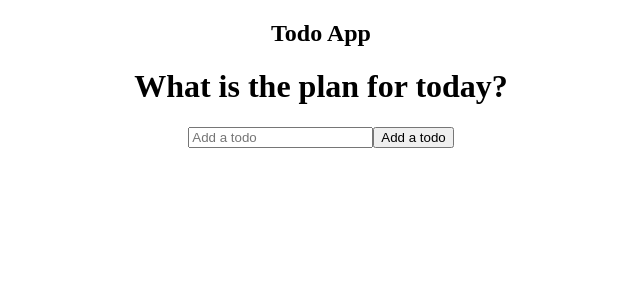
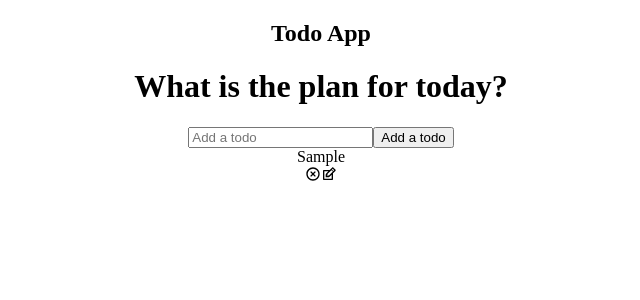
Before and after one commit to frontendprof/react-todo-list, a React (Create React App) app: page / in a window 1280 px wide. Both pictures are taken after typing "Sample" into the empty fields and a click on the button "Add a todo". Shown: the top 300 px of the page, without its empty margins (319-959 px from the left). Built offline with nearby package versions, Linux system fonts and the light colour scheme.

Commit message:
Working on Todo component

```diff
--- a/package.json
+++ b/package.json
@@ -8,6 +8,7 @@
     "@testing-library/user-event": "^7.2.1",
     "react": "^16.13.1",
     "react-dom": "^16.13.1",
+    "react-icons": "^3.11.0",
     "react-scripts": "3.4.3"
   },
   "scripts": {
--- a/src/components/Todo.js
+++ b/src/components/Todo.js
@@ -0,0 +1,34 @@
+
+import React,{useState} from 'react';
+import {TiEdit} from "react-icons/ti";
+import {RiCloseCircleLine} from "react-icons/ri";
+
+import TodoForm from './TodoForm';
+
+
+
+function Todo({todos,completeTodo}) {
+
+    const [edit,setEdit]=useState({
+        id:null,
+        value:''
+    });
+
+
+    return todos.map((todo,index)=>(
+        <div className={todo.isComplete?'todo-row complete':'todo-row'} key={index}>
+
+            <div key={todo.id} onClick={()=>completeTodo(todo.id)}> {todo.text} </div>
+
+            <div className="icons">
+                <RiCloseCircleLine />
+                <TiEdit />
+            </div>
+
+        </div>
+    ));
+
+
+};
+
+export default Todo;
--- a/src/components/TodoList.js
+++ b/src/components/TodoList.js
@@ -2,6 +2,7 @@
 import React,{useState} from 'react';
 
 import TodoForm from "./TodoForm";
+import Todo from "./Todo";
 
 function TodoList() {
 
@@ -18,12 +19,24 @@
         console.log(todo,newTodos);
     }
 
+    const completeTodo=id=>{
+
+        let updatedTodos=todos.map(todo=>{
+            if(todo.id===id){
+                todo.isComplete = !todo.isComplete;
+            }
+            return todo
+        });
+        setTodos(updatedTodos);
+    }
+
 
 
     return (
         <div>
             <h1>What is the plan for today?</h1>
             <TodoForm onSubmit={addTodo}/>
+            <Todo todos={todos} completeTodo={completeTodo}/>
 
         </div>
     )
```
Also changed, not shown: 1 other file (tests, documents, lock files or other folders).
